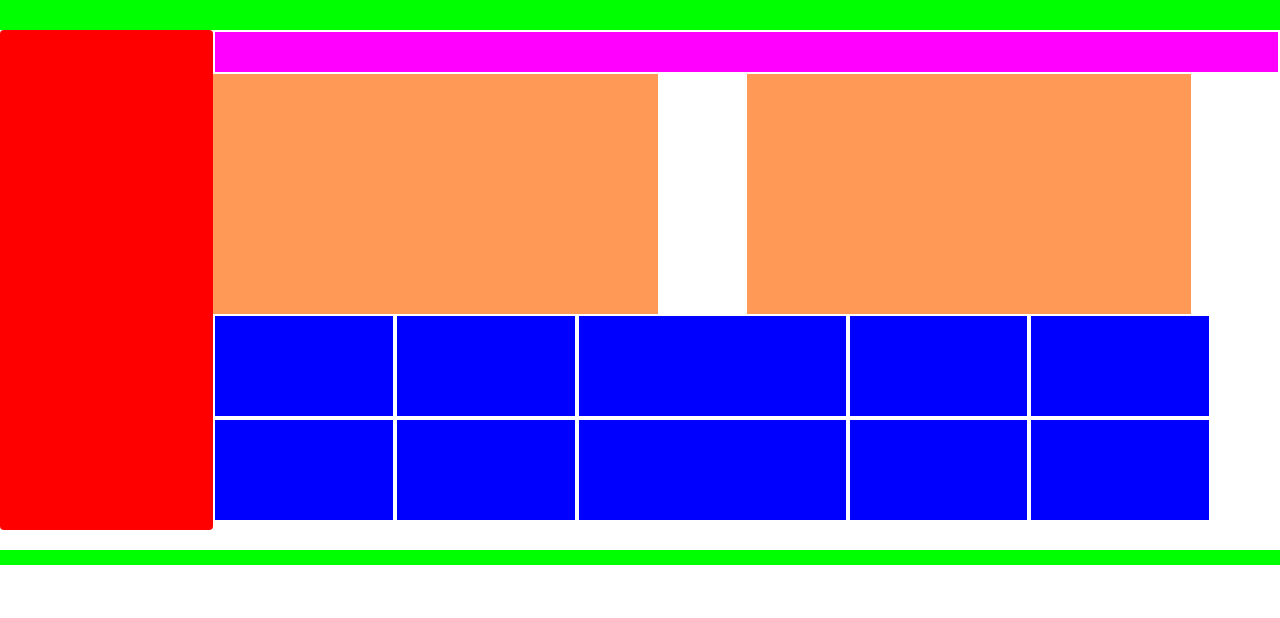
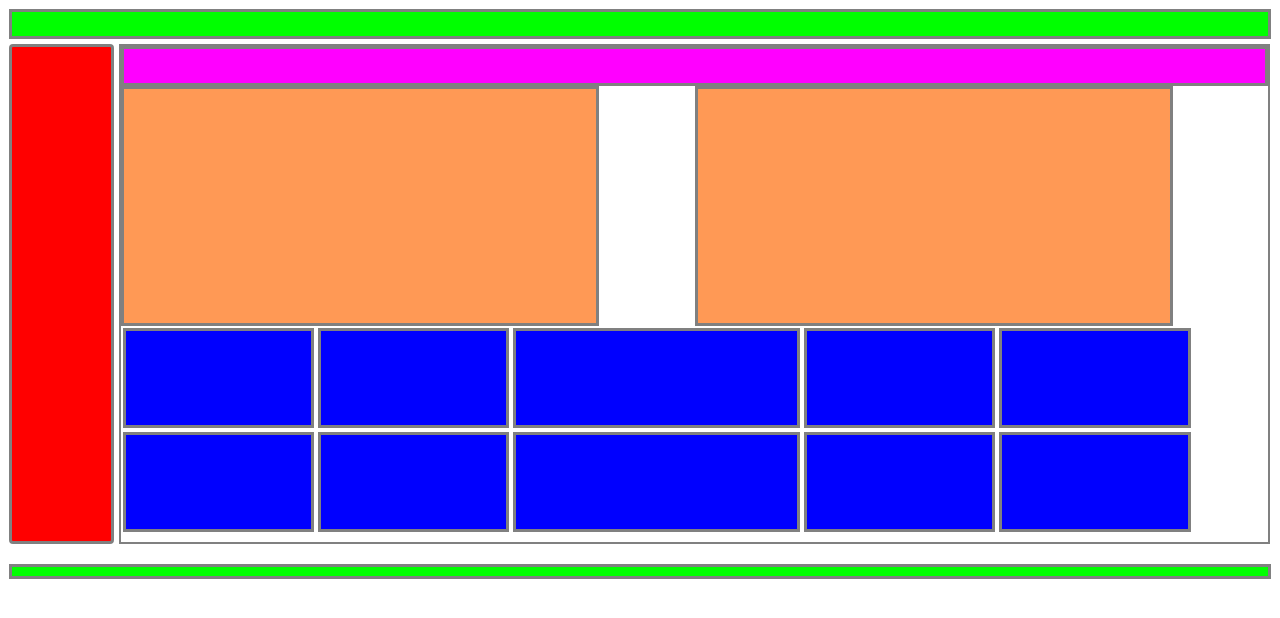
Before and after one commit to arpitgo4/Bootstrap-Exercise-1, a React app: page / in a window 1280 px wide. Built offline with nearby package versions, Linux system fonts and the light colour scheme.

Commit message:
layout adjusted

```diff
--- a/src/components/App.component.js
+++ b/src/components/App.component.js
@@ -9,9 +9,9 @@ export default class App extends React.Component {
 					<div className="header col-xs-12"></div>
 				</div>
 				<div className="row">
-					<div className="col-md-2 navbar"></div>
-					<div className="col-md-10">
-						<div className="row body">
+					<div className="col-md-1 navbar"></div>
+					<div className="col-md-10 body">
+						<div className="row">
 							<div className="title col-xs-12"></div>
 						</div>
 						<div className="row">
--- a/src/style.scss
+++ b/src/style.scss
@@ -9,39 +9,50 @@ $footer-color: $header-color;
 
 html, body, #react-app {
 	height: 100%;
+	padding: 3px 3px;
 }
 
 .header {
 	background-color: $header-color;
 	height: 30px;
+	margin-bottom: 5px;
+	border: 3px solid grey;
 }
 
 .navbar {
 	background-color: $nav-bar-color;
 	height: 500px;
+	border: 3px solid grey;
 }
 
 .body {
-	padding: 2px;
+	border: 2px solid grey;
+	margin-left: 5px;
+	width: 91.2%;
+	height: 500px;
 }
 
 .title {
 	background-color: $title-color;
 	height: 40px;
+	border: 3px solid grey;
 }
 
 .big-tile {
 	background-color: $big-tile-color;
 	height: 240px;
+	border: 3px solid grey;
 }
 
 .small-tile {
 	background-color: $small-tile-color;
 	height: 100px;
 	margin: 2px;
+	border: 3px solid grey;
 }
 
 .footer {
 	background-color: $footer-color;
 	height: 15px;
+	border: 3px solid grey;
 }
```
